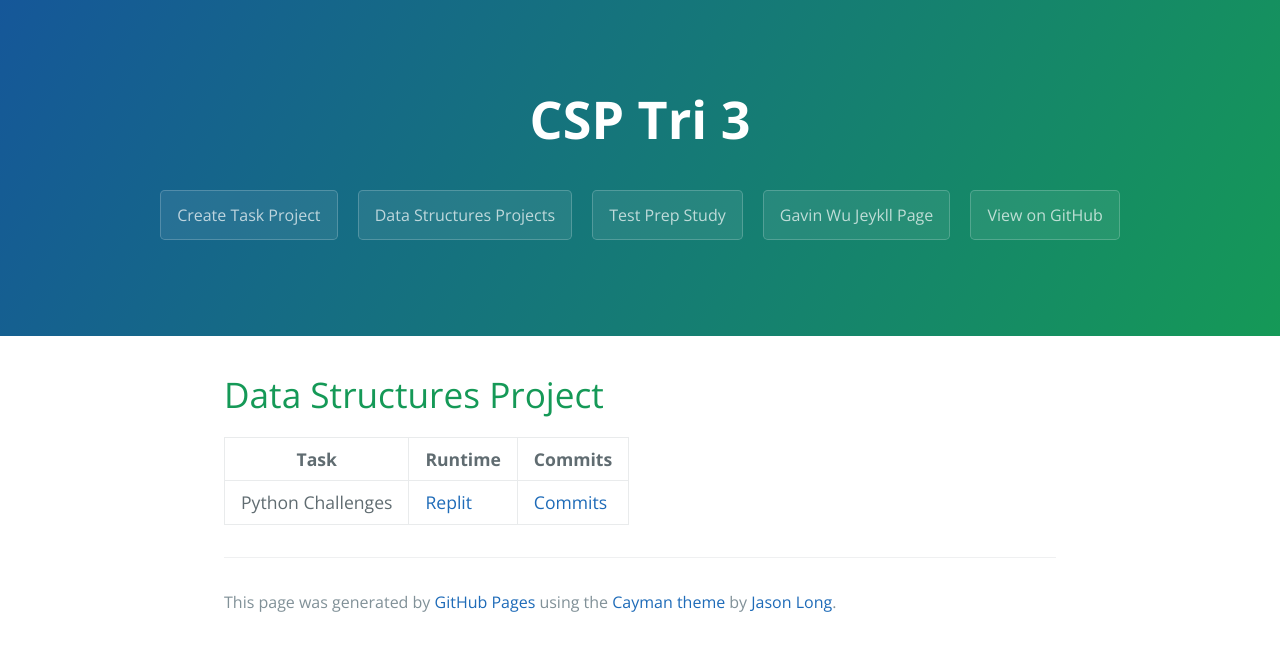
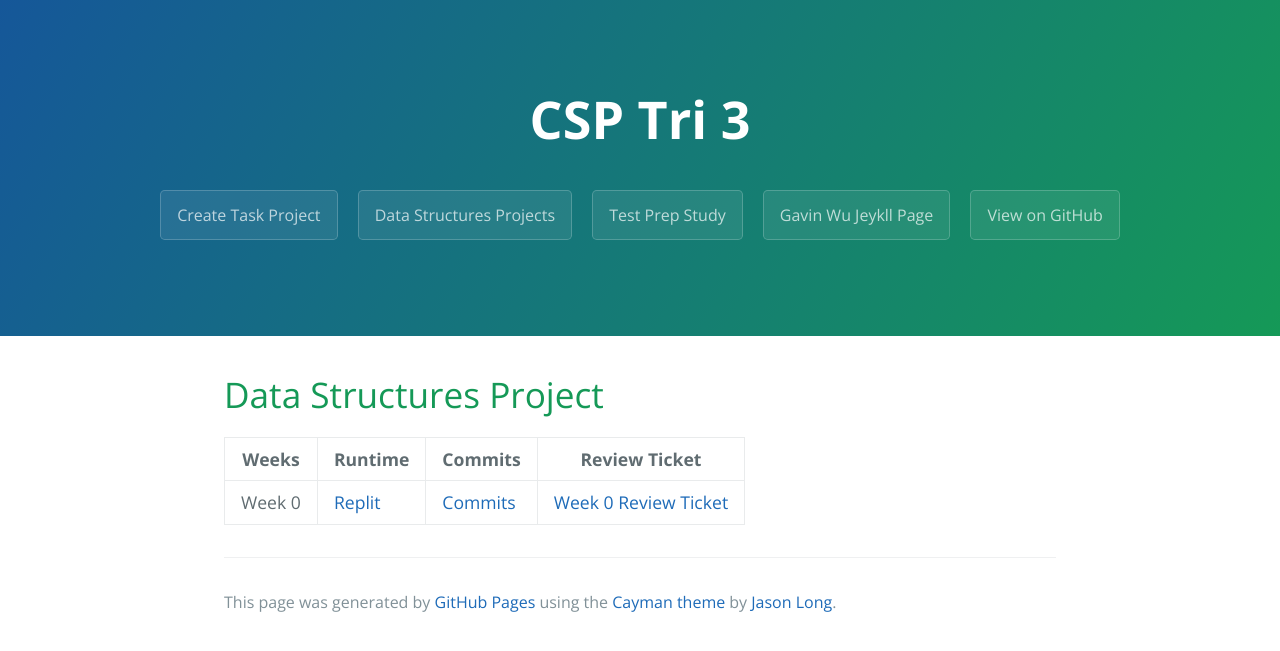
Before and after one commit to GavinYWu/Gavin, a Jekyll site: the page built from Data-Structures-Projects.md, in a window 1280 px wide. Shown: the top 651 px of the page. Built offline with Jekyll 4.4.1, drawn with Linux system fonts in a browser that asks for light colours.

Commit message:
Update Data-Structures-Projects.md

```diff
--- a/Data-Structures-Projects.md
+++ b/Data-Structures-Projects.md
@@ -6,6 +6,6 @@ filename: Data-Structures-Projects
 
 # Data Structures Project
 
-|Task|Runtime|Commits|
-| - | - | - |
-|Python Challenges|[Replit](https://replit.com/@GavinWu3/Gavin-2#)|[Commits](https://github.com/GavinYWu/Gavin/commit/5fc9f83a8cee293628527f0fdbd1cd8c49cc93ee)|
+|Weeks|Runtime|Commits|Review Ticket|
+| - | - | - | - |
+|Week 0|[Replit](https://replit.com/@GavinWu3/Gavin-2#)|[Commits](https://github.com/GavinYWu/Gavin/commit/5fc9f83a8cee293628527f0fdbd1cd8c49cc93ee)|[Week 0 Review Ticket](https://github.com/GavinYWu/Gavin/issues/1)|
```
